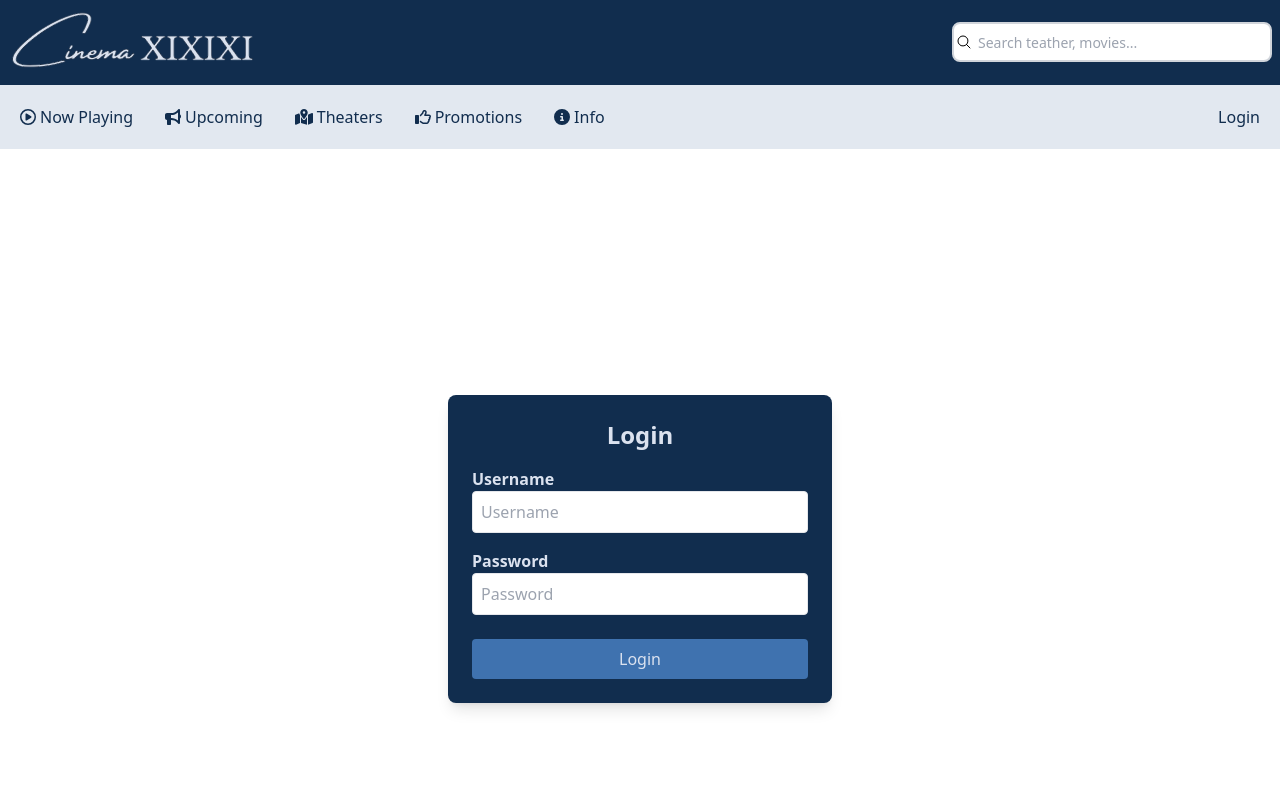
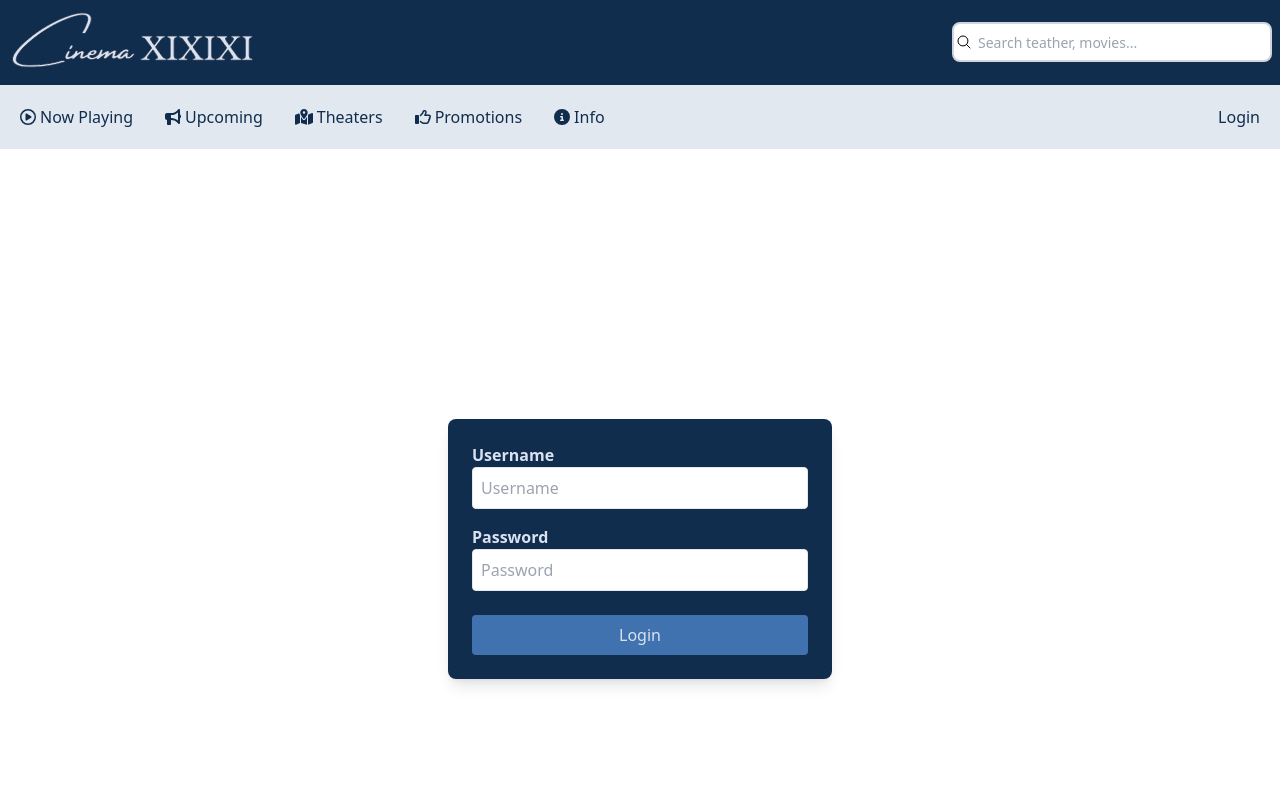
Before and after one commit to MmadIrfan/web-movie, a Next.js app: page /login in a window 1280 px wide. Shown: the top 800 px of the page. Built offline with nearby package versions, Linux system fonts and the light colour scheme.

Commit message:
mengubah tampilan login

```diff
--- /dev/null
+++ b/components/auth.tsx
@@ -0,0 +1,14 @@
+export function login() {
+  localStorage.setItem("isLoggedIn", "true");
+}
+
+export function logout() {
+  localStorage.removeItem("isLoggedIn");
+}
+
+export function isLoggedIn() {
+  return (
+    typeof window !== "undefined" &&
+    localStorage.getItem("isLoggedIn") === "true"
+  );
+}
--- a/pages/login.tsx
+++ b/pages/login.tsx
@@ -2,7 +2,8 @@ import { useState } from "react";
 import axios from "axios";
 import { SyntheticEvent } from "react";
 import Layout from "@/components/Layout";
-import { Router, useRouter } from "next/router";
+import { useRouter } from "next/router";
+import { login, logout, isLoggedIn } from "@/components/auth";
 
 const Login = () => {
   const [username, setUsername] = useState("");
@@ -24,24 +25,34 @@ const Login = () => {
       const user = response.data[0];
       if (user) {
         setMessage(`Selamat Datang ${username}`);
+        login();
         router.push("/");
       } else {
         setMessage("Login failed. Invalid credentials.");
       }
     } catch (error) {
-      console.error("Error logging in:", error);
-      setMessage("Error loggin in. Please try again.")
+      setMessage("Error loggin in. Please try again.");
     }
   };
 
+  const handleLogout = () => {
+    logout();
+    setMessage("");
+  };
+
   return (
-    <Layout judul="Login">
+    <Layout judul={isLoggedIn() ? "Logout" : "Login"}>
       <div className="container mx-auto flex justify-center items-center h-screen">
         <div className="bg-birutua p-6 rounded-lg shadow-lg w-96">
-          <h1 className="text-2xl font-semibold mb-4 text-center text-hampirbiru">
-            Login
-          </h1>
           {message && <p className="text-red-500">{message}</p>}
+          {isLoggedIn() ? (
+            <button
+              onClick={handleLogout}
+              className="bg-red-500 text-white py-2 px-4 rounded hover:bg-red-600 w-full"
+            >
+              Logout
+            </button>
+          ) : (
             <form onSubmit={handleLogin}>
               <div className="mb-4">
                 <label
@@ -82,6 +93,7 @@ const Login = () => {
                 Login
               </button>
             </form>
+          )}
         </div>
       </div>
     </Layout>
```
Lines whose indentation alone changed are shown as unchanged.
